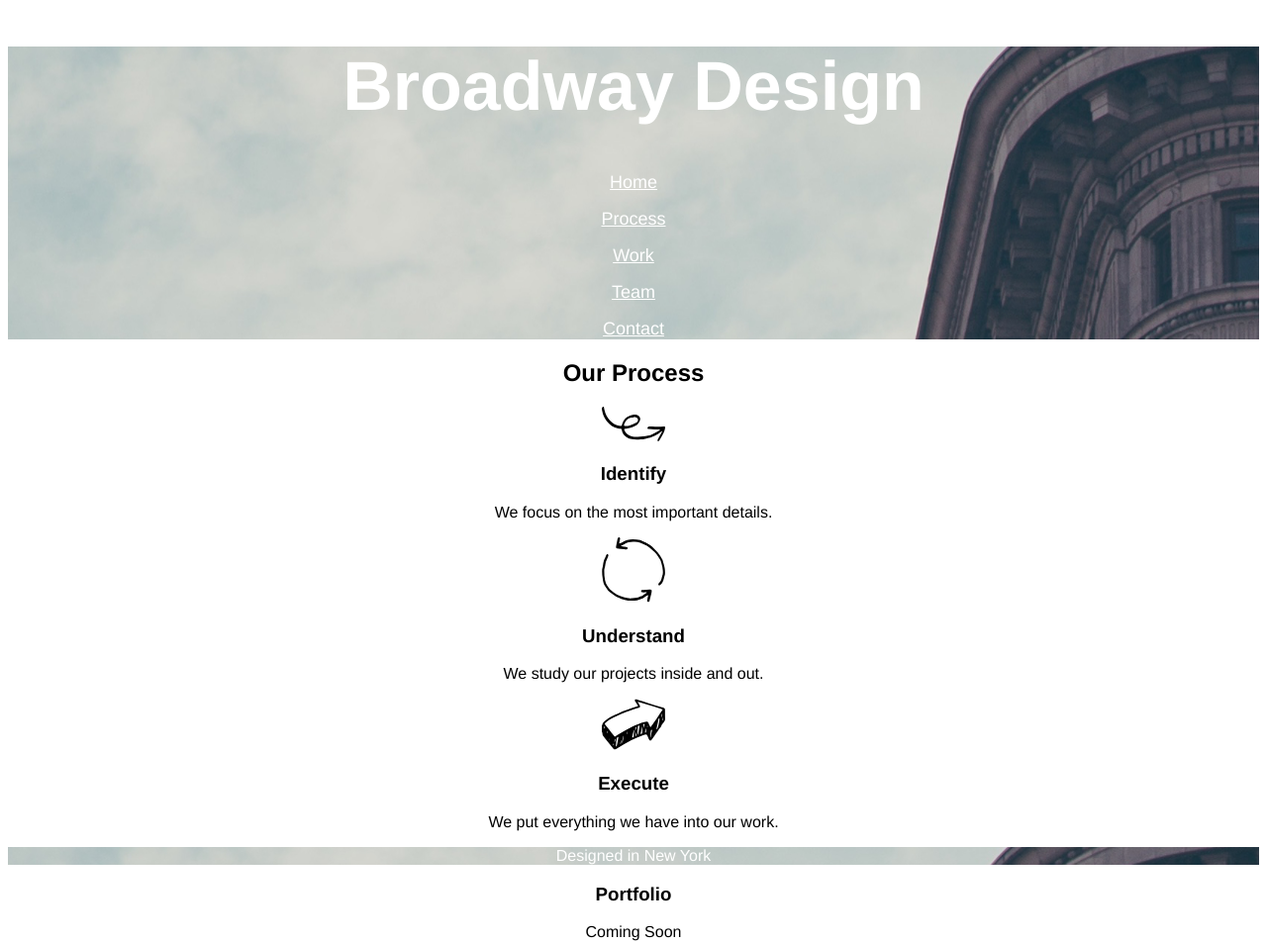
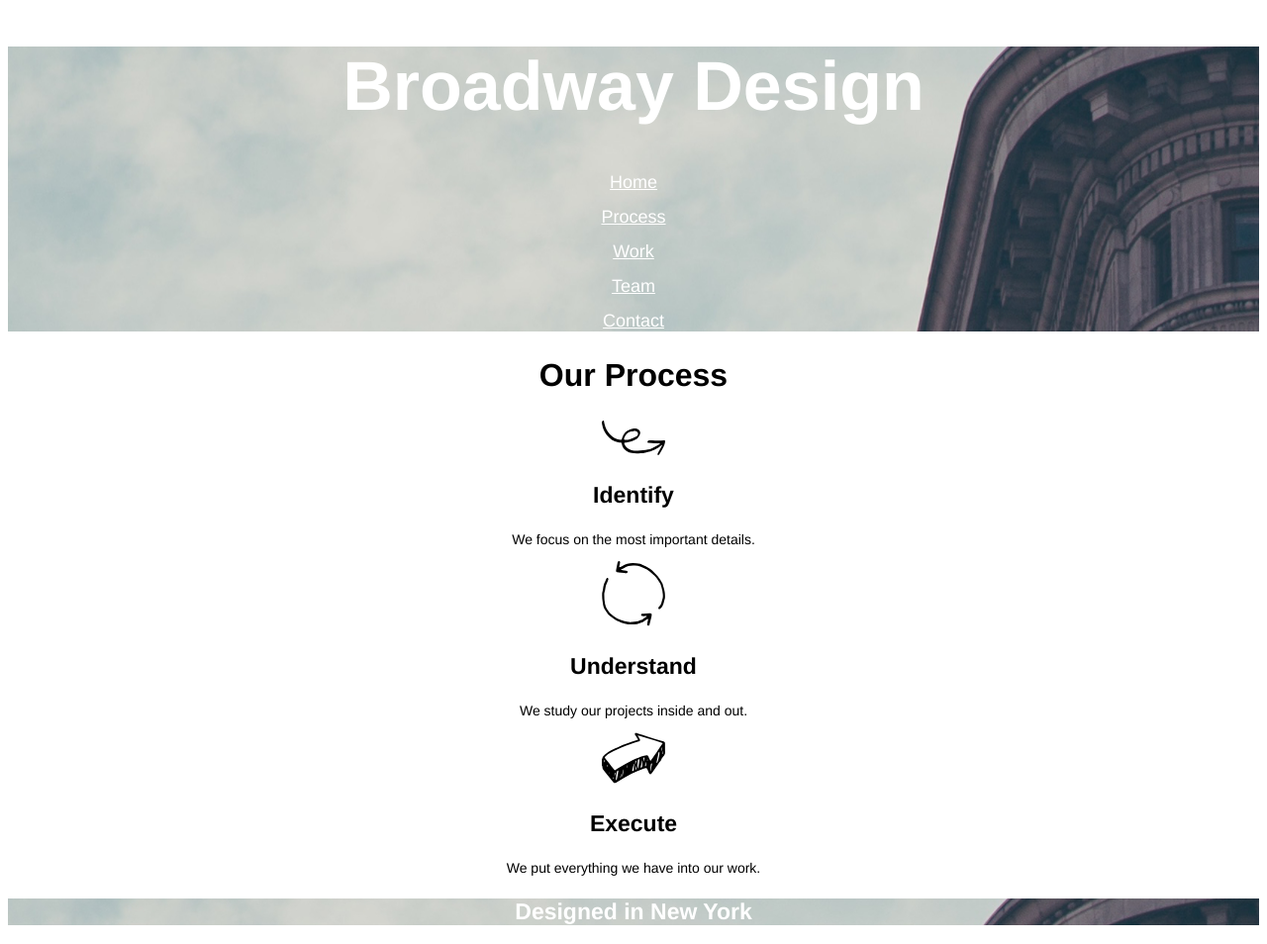
Before and after one commit to BrianHook1183/Broadway, a plain HTML site: page index.html in a window 1280 px wide. Shown: the top 954 px of the page at 99% size. Drawn offline with Linux system fonts and the light colour scheme.

Commit message:
completed styling.

```diff
--- a/index.html
+++ b/index.html
@@ -30,7 +30,7 @@
 </div>
 <div id="work">
     <div class="page-break">
-      <p>Designed in New York</p>
+      <h3>Designed in New York</h3>
     </div>
 
         <h3>Portfolio</h3>
@@ -49,8 +49,8 @@
 
     <footer>
 
-        <nav><span class="copyright">&copy; Broadway 2017</span><a href="#">Home</a>
-        <a href="#about">About</a>
+        <nav><span class="copyright">&copy; Broadway 2017 </span><a href="#">Home</a>
+        <a href="#">About</a>
         <a href="#work">Work</a>
         <a href="#team">Team</a>
         <a href="#contact">Contact</a></nav>
--- a/resources/css/style.css
+++ b/resources/css/style.css
@@ -11,11 +11,21 @@ h1 {
   font-size: 70px;
   font-weight: bold;
 }
+h2 {
+  font-size: 32px;
+  font-weight: bold;
+}
+h3 {
+  font-size: 23px;
+  font-weight: bold;
+}
 a {
     font-size: 18px;
     color: white;
 }
-
+p {
+  font-size: 14px;
+}
 
 footer {
   text-align: left;
@@ -24,5 +34,4 @@ footer {
 }
 .copyright {
     font-size: 11px;
-
 }
```
